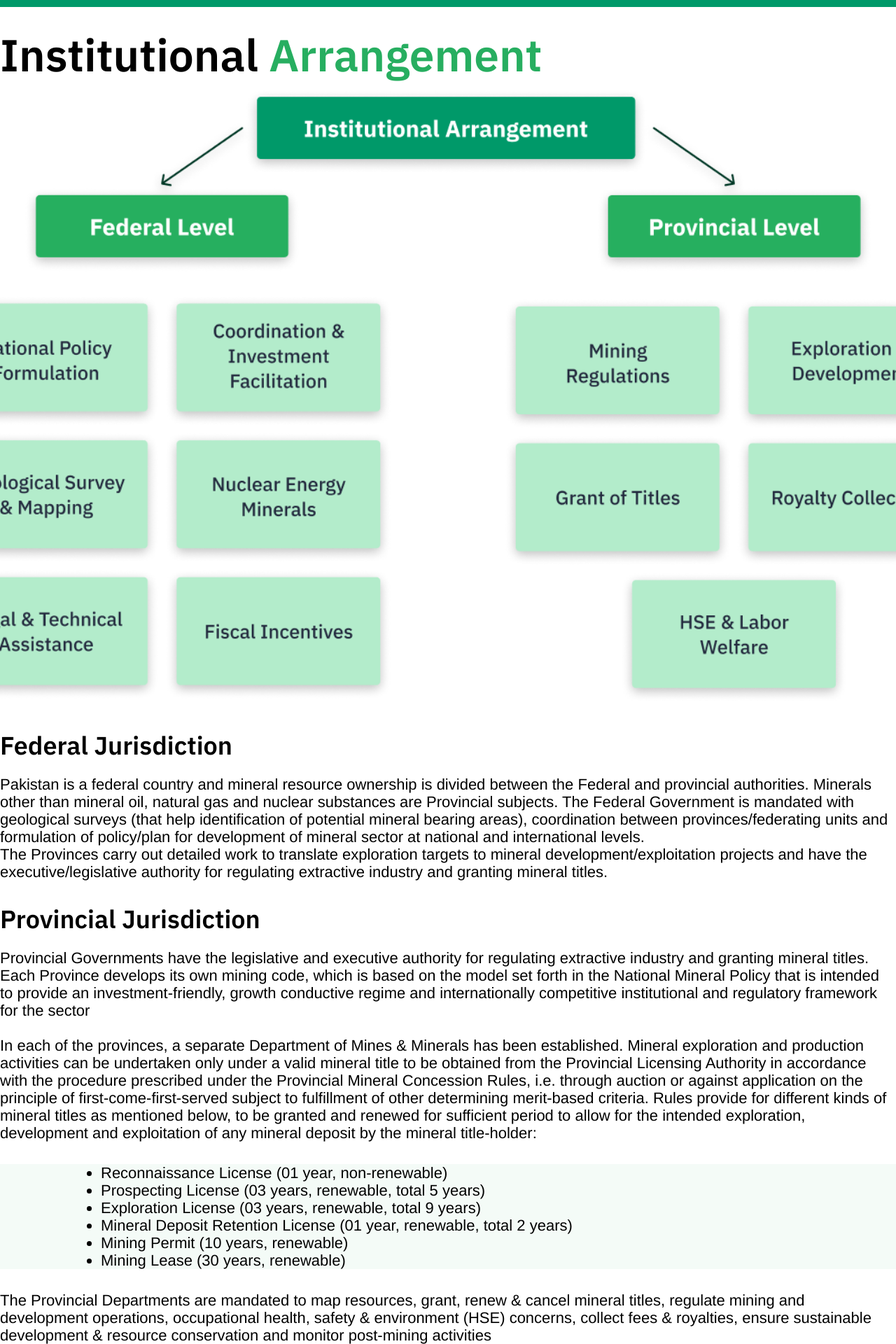
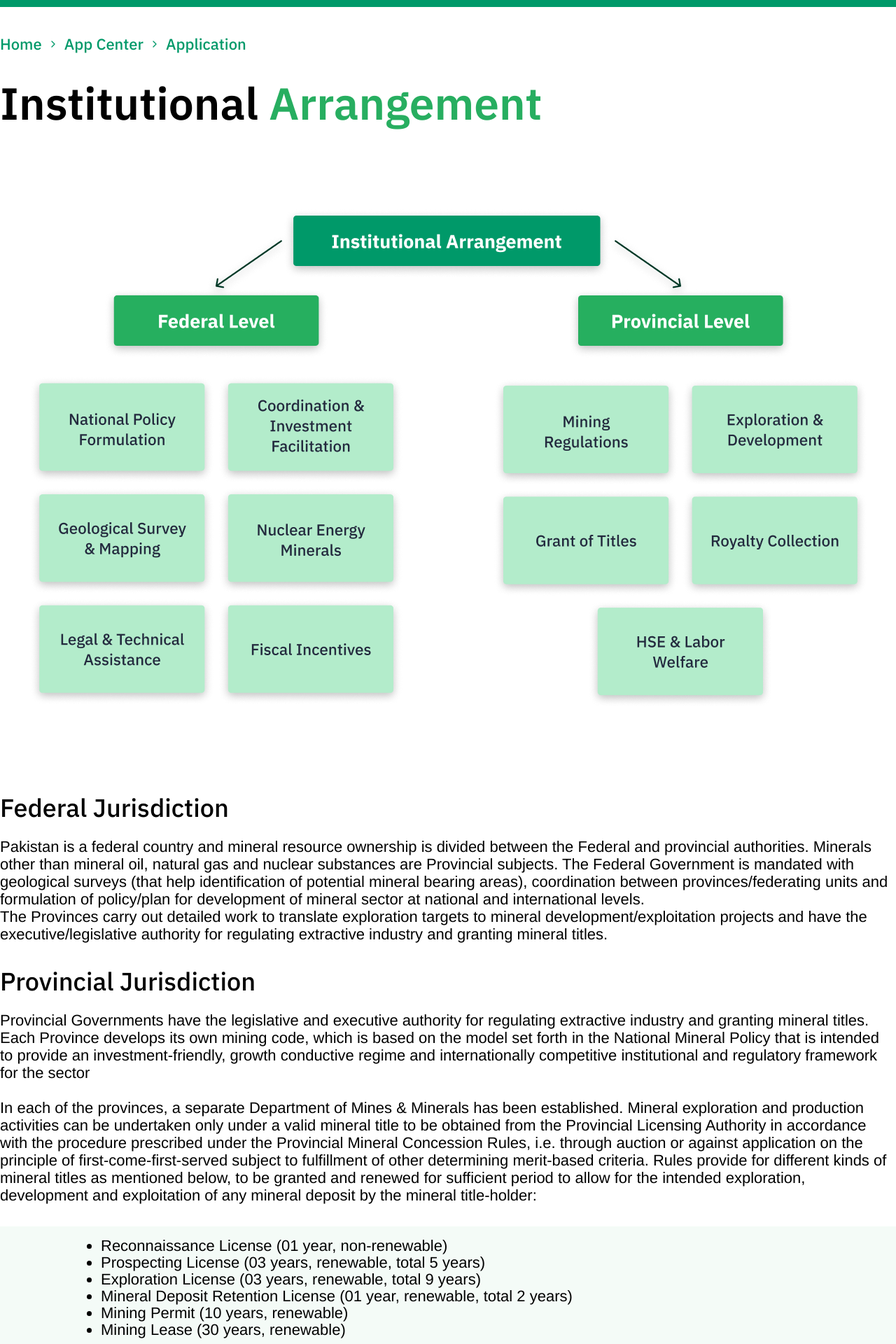
Before and after one commit to realAbdullah4504/mineral-app, a React (Create React App) app: page /institutional-arrangement in a window 1280 px wide. Shown: the part 160-2080 px from the top of the page at 70% size. Built offline with nearby package versions, Linux system fonts and the light colour scheme; a web font is replaced by a local one.

Commit message:
bread crump and institutional update

```diff
--- /dev/null
+++ b/src/components/Breadcrumbs/index.jsx
@@ -0,0 +1,29 @@
+import React from 'react'
+
+const BreadCrumbs = () => {
+  return (
+    <ol className="flex items-center whitespace-nowrap mt-9">
+  <li className="inline-flex items-center">
+    <a className="font-ibm-plex-sans flex items-center font-medium	text-[22px] text-[#009969] hover:text-[#009969] focus:outline-none focus:text-[#009969]" href="#">
+      Home
+    </a>
+    <svg className="flex-shrink-0 mx-2 overflow-visible size-4 text-[#009969]" xmlns="http://www.w3.org/2000/svg" width="24" height="24" viewBox="0 0 24 24" fill="none" stroke="currentColor" stroke-width="2" stroke-linecap="round" stroke-linejoin="round">
+      <path d="m9 18 6-6-6-6"></path>
+    </svg>
+  </li>
+  <li className="inline-flex items-center">
+    <a className="font-ibm-plex-sans flex items-center font-medium	text-[22px] text-[#009969] hover:text-[#009969] focus:outline-none focus:text-[#009969]" href="#">
+      App Center
+      <svg className="flex-shrink-0 mx-2 overflow-visible size-4 text-[#009969]" xmlns="http://www.w3.org/2000/svg" width="24" height="24" viewBox="0 0 24 24" fill="none" stroke="currentColor" stroke-width="2" stroke-linecap="round" stroke-linejoin="round">
+        <path d="m9 18 6-6-6-6"></path>
+      </svg>
+    </a>
+  </li>
+  <li className=" font-ibm-plex-sans inline-flex items-center font-medium text-[22px] text-[#009969] truncate" aria-current="page">
+    Application
+  </li>
+</ol>
+  )
+}
+
+export default BreadCrumbs
--- a/src/components/InstitutionalArrangement/index.jsx
+++ b/src/components/InstitutionalArrangement/index.jsx
@@ -1,26 +1,28 @@
 import React from "react";
 import { Container } from "components/UI";
+import BreadCrumbs from "components/Breadcrumbs";
 
 export const InstitutionalArrangementSection = ({title = "", subTitle = "", description1 = "",subTitle2 = "", description2 = "", avatar=""}) => {
   const [mainTitle, secondTitle] = title.split(" ");
 
   return (
     <Container>
+      <BreadCrumbs />
       <div className="flex flex-wrap mt-[20px]">
         <div className="max-w-[100%]">
           <h1 className="font-ibm-plex-sans font-semibold text-[64px] p-[0px]">
             {mainTitle} <span className="text-[#27AE60]">{secondTitle}</span>
           </h1>
-          <div className="bg-institutional-arrangement-image object-cover bg-cover bg-no-repeat rounded-md mb-[13.5px] w-full h-[55rem] bg-center">
+          <div className="bg-institutional-arrangement-image object-fill bg-no-repeat rounded-md mt-5 mb-[13.5px] w-full h-[55rem] bg-center">
 </div>
 
-          <div className="font-ibm-plex-sans mt-8 font-semibold text-[36px] p-[0px]">
+          <div className="font-ibm-plex-sans mt-8 font-medium text-[36px] p-[0px]">
             {subTitle}
           </div>
           <div className="font-helvetica font-normal text-[22px] leading-[25px] mt-4" style={{ whiteSpace: 'pre-line' }}>
             {description1}
           </div>
-          <div className="font-ibm-plex-sans mt-7 font-semibold text-[36px] p-[0px]">
+          <div className="font-ibm-plex-sans mt-7 font-medium text-[36px] p-[0px]">
             {subTitle2}
           </div>
           <div className="font-helvetica font-normal text-[22px] leading-[25px] mt-4" style={{ whiteSpace: 'pre-line' }}>
--- a/src/pages/InstitutionalArrangement/index.jsx
+++ b/src/pages/InstitutionalArrangement/index.jsx
@@ -15,27 +15,29 @@ const InstitutionalArrangement = () => {
 In each of the provinces, a separate Department of Mines & Minerals has been established. Mineral exploration and production activities can be undertaken only under a valid mineral title to be obtained from the Provincial Licensing Authority in accordance with the procedure prescribed under the Provincial Mineral Concession Rules, i.e. through auction or against application on the principle of first-come-first-served subject to fulfillment of other determining merit-based criteria. Rules provide for different kinds of mineral titles as mentioned below, to be granted and renewed for sufficient period to allow for the intended exploration, development and exploitation of any mineral deposit by the mineral title-holder:`}
       />
 
-      <div className="bg-[#F4FBF7] w-[100%] mt-8">
+      <div className="bg-[#F4FBF7] w-[100%] mt-8 py-4">
         <ul className="list-disc ml-36">
-          <li className="font-helvetica font-normal text-[22px] leading-[25px]">Reconnaissance License (01 year, non-renewable)</li>
-          <li className="font-helvetica font-normal text-[22px] leading-[25px]">Prospecting License (03 years, renewable, total 5 years)</li>
-          <li className="font-helvetica font-normal text-[22px] leading-[25px]">Exploration License (03 years, renewable, total 9 years)</li>
-          <li className="font-helvetica font-normal text-[22px] leading-[25px]">
+          <li className="font-helvetica font-normal text-[22px] leading-[24px]">Reconnaissance License (01 year, non-renewable)</li>
+          <li className="font-helvetica font-normal text-[22px] leading-[24px]">Prospecting License (03 years, renewable, total 5 years)</li>
+          <li className="font-helvetica font-normal text-[22px] leading-[24px]">Exploration License (03 years, renewable, total 9 years)</li>
+          <li className="font-helvetica font-normal text-[22px] leading-[24px]">
             Mineral Deposit Retention License (01 year, renewable, total 2
             years)
           </li>
-          <li className="font-helvetica font-normal text-[22px] leading-[25px]">Mining Permit (10 years, renewable)</li>
-          <li className="font-helvetica font-normal text-[22px] leading-[25px]">Mining Lease (30 years, renewable)</li>
+          <li className="font-helvetica font-normal text-[22px] leading-[24px]">Mining Permit (10 years, renewable)</li>
+          <li className="font-helvetica font-normal text-[22px] leading-[24px]">Mining Lease (30 years, renewable)</li>
         </ul>
       </div>
 
-      <div className="font-helvetica font-normal text-[22px] leading-[25px] mt-8">
+      <div className="font-helvetica font-normal text-[22px] leading-[24px] mt-8">
         The Provincial Departments are mandated to map resources, grant, renew &
         cancel mineral titles, regulate mining and development operations,
         occupational health, safety & environment (HSE) concerns, collect fees &
         royalties, ensure sustainable development & resource conservation and
         monitor post-mining activities
       </div>
+
+      <div className="mt-64"></div>
 
       {/* <MineralClassification/>
       <MineralWealthSection/>
--- a/src/pages/policies/index.jsx
+++ b/src/pages/policies/index.jsx
@@ -22,7 +22,7 @@ const LegalPolicies = () => {
             National Mineral Policy
           </div>
           <div
-            className="font-helvetica font-normal text-[22px] leading-[25px] mt-4"
+            className="font-helvetica font-normal text-[22px] leading-[24px] mt-4"
             style={{ whiteSpace: "pre-line" }}
           >
             The policy focuses on attracting local and foreign investment in the
```
